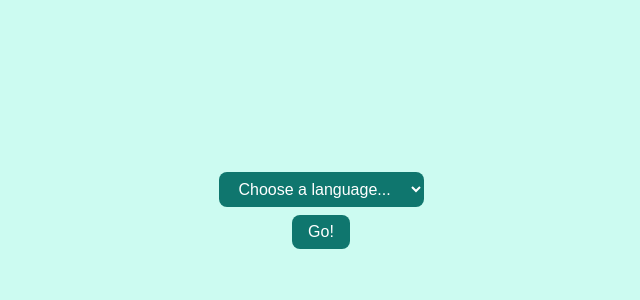
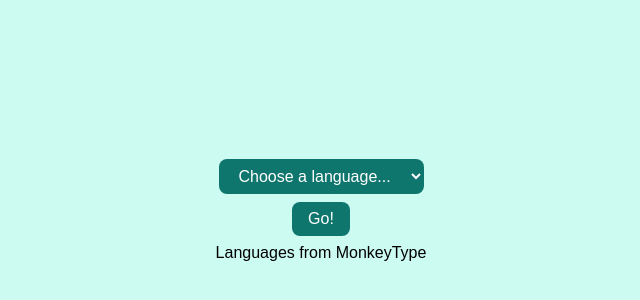
Before and after one commit to mybearworld/morsetype, a plain HTML site: page index.html in a window 1280 px wide. Shown: the part 198-498 px from the top of the page, without its empty margins (319-959 px from the left). Drawn offline with Linux system fonts and the light colour scheme; no server answers.

Commit message:
"Languages from MonkeyType" text

```diff
--- a/index.html
+++ b/index.html
@@ -12,6 +12,7 @@
         <option selected disabled>Choose a language...</option>
       </select>
       <button type="submit">Go!</button>
+      <p>Languages from MonkeyType</p>
     </form>
     <main hidden>
       <div id="main-word"></div>
--- a/style.css
+++ b/style.css
@@ -8,6 +8,9 @@ body {
 }
 [hidden] {
   display: none !important;
+}
+p {
+  margin-block: 0;
 }
 
 select,
```
